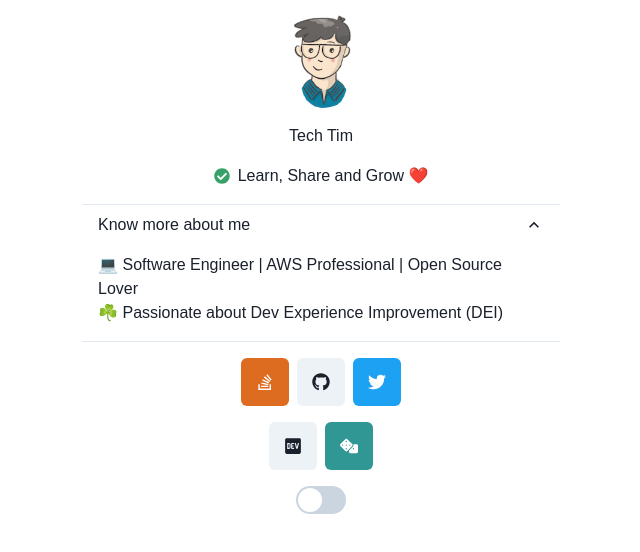
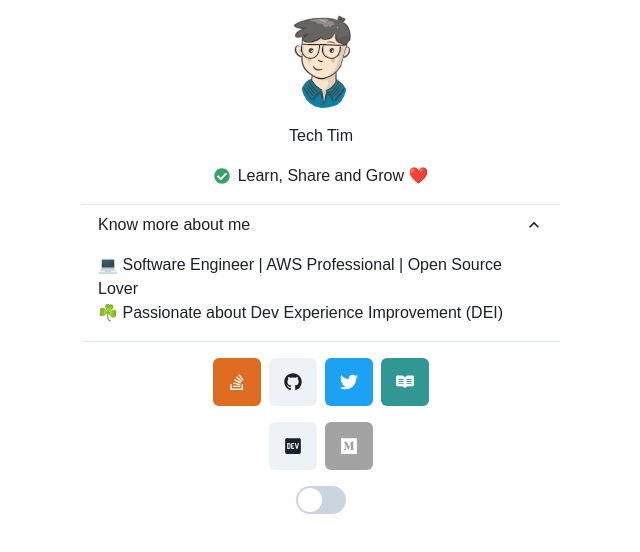
Before and after one commit to tim-hub/techtim-astro-bento-portfolio, a Next.js app: page / in a window 1280 px wide. Shown: the top 552 px of the page, without its empty margins (319-959 px from the left). Built offline with nearby package versions, Linux system fonts and the light colour scheme.

Commit message:
add medium

```diff
--- a/components/ui/Intro.tsx
+++ b/components/ui/Intro.tsx
@@ -18,7 +18,17 @@ import {
   Tooltip
 } from '@chakra-ui/react';
 import NextLink from 'next/link';
-import { FaCheckCircle, FaGithub, FaStackOverflow, FaTwitter, FaDev, FaDice } from 'react-icons/fa';
+import {
+  FaCheckCircle,
+  FaGithub,
+  FaStackOverflow,
+  FaTwitter,
+  FaDev,
+  FaDice,
+  FaMedium,
+  FaReadme,
+  FaMediumM
+} from 'react-icons/fa';
 import { IIntroContext } from '../../state/SiteContext';
 
 export interface IIntroProps extends IIntroContext {
@@ -35,7 +45,8 @@ export const Intro = (
     bios,
     stackOverflowId,
     githubId,
-    devToId
+    devToId,
+    mediumId
   }: IIntroProps) => {
   return (
     <Flex align="center" justify="center" m={[2, 3]} direction="column" gap={'1em'}>
@@ -117,6 +128,17 @@ export const Intro = (
               </Link>
             </NextLink>
           }
+          {
+            twitterId && <NextLink href={`https://threadreaderapp.com/user/${twitterId}`} passHref>
+              <Link target="_blank" rel="noopener">
+                <Tooltip hasArrow label='Thread Reader'>
+                  <IconButton size="lg" colorScheme={'teal'} aria-label='thread-reader' icon={<FaReadme/>}>
+                    Thread Reader
+                  </IconButton>
+                </Tooltip>
+              </Link>
+            </NextLink>
+          }
         </HStack>
       </Flex>
       <Flex>
@@ -133,11 +155,11 @@ export const Intro = (
             </NextLink>
           }
           {
-            twitterId && <NextLink href={`https://threadreaderapp.com/user/${twitterId}`} passHref>
+            mediumId && <NextLink href={`https://medium.com/@${mediumId}`} passHref>
               <Link target="_blank" rel="noopener">
-                <Tooltip hasArrow label='Thread Reader'>
-                  <IconButton size="lg" colorScheme={'teal'} aria-label='thread-reader' icon={<FaDice/>}>
-                    Thread Reader
+                <Tooltip hasArrow label='Medium'>
+                  <IconButton size="lg" colorScheme={'blackAlpha'} aria-label='medium' icon={<FaMedium/>}>
+                    Medium
                   </IconButton>
                 </Tooltip>
               </Link>
--- a/state/SiteContext.ts
+++ b/state/SiteContext.ts
@@ -8,16 +8,18 @@ export interface IIntroContext {
   stackOverflowId?: string
   githubId?: string
   devToId?: string
+  mediumId?: string
   bios?: string[]
 }
 
-export const INTRO:IIntroContext = {
+export const INTRO: IIntroContext = {
   avatarUrl: '/techtim42.png',
   title: SITE_NAME,
   twitterId: 'TechTim42',
   stackOverflowId: '5249708/tim',
   githubId: 'tim-hub',
   devToId: 'timhub',
+  mediumId: 'TechTim42',
   bios: [
     'Learn, Share and Grow ❤️',
     '💻 Software Engineer | AWS Professional | Open Source Lover ',
```
